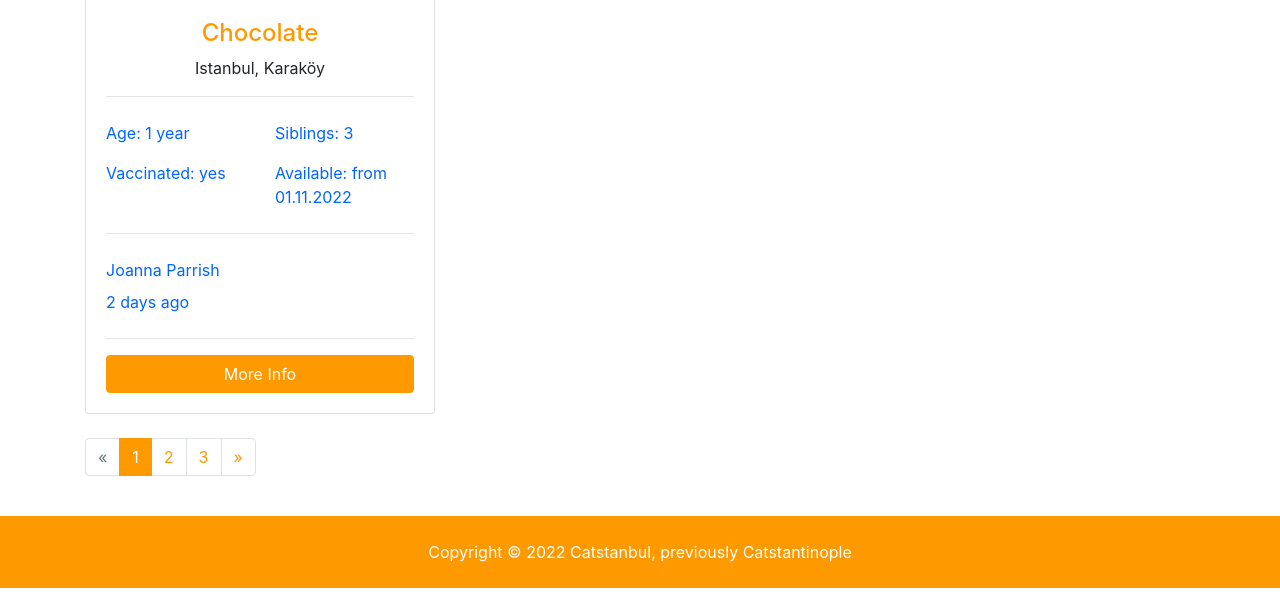
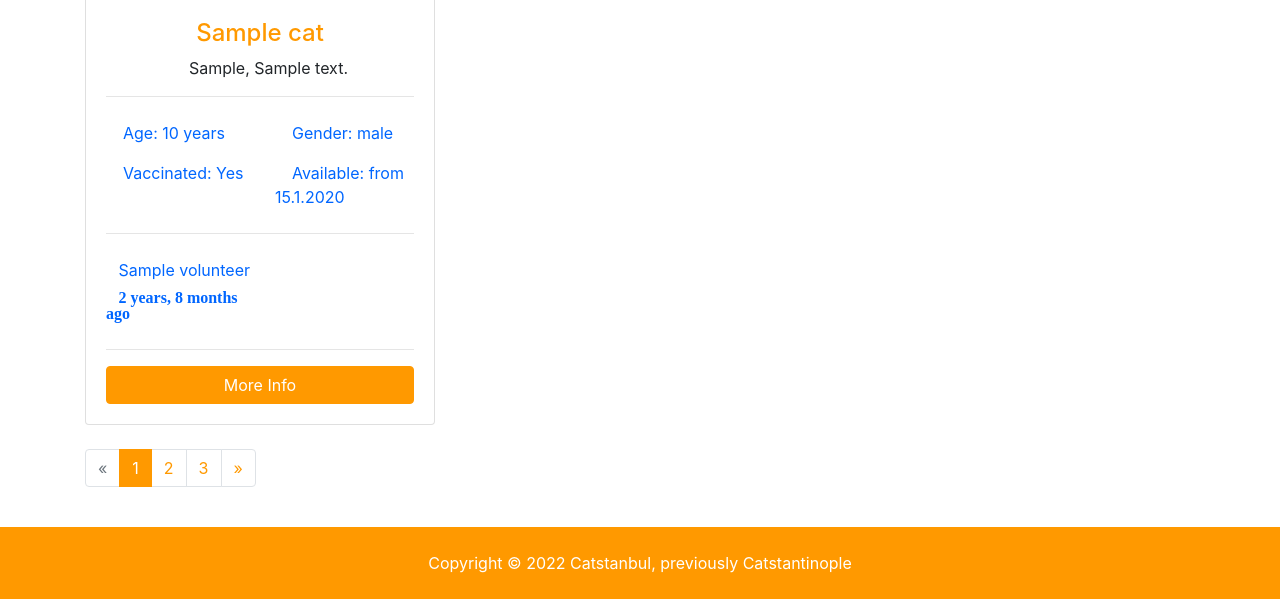
Before and after one commit to Daria200/catstanbul, a Django app: page /cats/ in a window 1280 px wide. Shown: the part 919-1518 px from the top of the page. Run offline with Django 3.2, Linux system fonts and the light colour scheme; tables that the repository leaves empty hold one stand-in row (values such as "Sample post"); grey boxes marked "Sample" are stand-in pictures; parts of the project's set-up code (start-up, migrations or seed data) failed here and were passed over; some libraries are stand-ins or nearby versions; some web fonts are replaced.

Commit message:
display cats in template

```diff
--- a/cats/models.py
+++ b/cats/models.py
@@ -1,5 +1,6 @@
 from datetime import datetime
 from distutils.command.upload import upload
+from email.policy import default
 from django.db import models
 from volunteers.models import Volunteer
 
@@ -20,6 +21,7 @@
     photo_1 = models.ImageField(upload_to="photos/%Y/%m/%d/", blank=True)
     photo_2 = models.ImageField(upload_to="photos/%Y/%m/%d/", blank=True)
     is_published = models.BooleanField(default=True)
+    available_from = models.DateField(default=datetime.now, blank=True)
     list_date = models.DateTimeField(default=datetime.now, blank=True)
 
     def __str__(self):
--- a/cats/views.py
+++ b/cats/views.py
@@ -1,11 +1,16 @@
+from multiprocessing import context
 from django.shortcuts import render
+
+from .models import Cat
 
 
 def cats(request):
-    return render(request, "cats/cats.html")
+    cats = Cat.objects.all()
+    context = {"cats": cats}
+    return render(request, "cats/cats.html", context)
 
 
-def cat(request):
+def cat(request, cat_id):
     return render(request, "cats/cat.html")
 
 
--- a/catstanbul/settings.py
+++ b/catstanbul/settings.py
@@ -44,6 +44,7 @@
     "django.contrib.sessions",
     "django.contrib.messages",
     "django.contrib.staticfiles",
+    "django.contrib.humanize",
     "pages",
     "debug_toolbar",
     "cats",
--- a/templates/base.html
+++ b/templates/base.html
@@ -9,6 +9,8 @@
       href="https://fonts.googleapis.com/css2?family=Reem+Kufi+Fun:wght@500&display=swap"
       rel="stylesheet"
     />
+    <!-- Font Awesome -->
+    <link rel="stylesheet" href="{% static 'css/all.css' %}">
     <!-- Bootstrap -->
     <link rel="stylesheet" href="{% static 'css/bootstrap.css' %}" />
     <!-- Custom -->
--- a/templates/cats/cats.html
+++ b/templates/cats/cats.html
@@ -1,4 +1,6 @@
-{% extends 'base.html' %} {% block content %}
+{% extends 'base.html' %}
+{% block content %}
+{% load humanize %}
 <section id="showcase-inner" class="py-5 text-white">
   <div class="container">
     <div class="row text-center">
@@ -27,58 +29,68 @@
   </div>
 </section>
 
-<!-- Listings -->
+<!-- Cats -->
 <section id="listings" class="py-4">
   <div class="container">
     <div class="row">
-      <!-- Listing 1 -->
+      {% if cats %} {% for cat in cats %}
       <div class="col-md-6 col-lg-4 mb-4">
         <div class="card listing-preview">
-          <img class="card-img-top" src="assets/img/homes/home-1.jpg" alt="" />
+          <img class="card-img-top" src="{{ cat.photo_main }}" alt="" />
           <div class="card-img-overlay">
             <h2>
-              <span class="badge badge-secondary text-white">$10</span>
+              <span class="badge badge-secondary text-white"
+                >${{ cat.donation }}</span
+              >
             </h2>
           </div>
           <div class="card-body">
             <div class="listing-heading text-center">
-              <h4 class="text-primary">Chocolate</h4>
+              <h4 class="text-primary">{{ cat.name }}</h4>
               <p>
-                <i class="fas fa-map-marker text-secondary"></i> Istanbul,
-                Karaköy
+                <i class="fas fa-map-marker text-secondary"></i> {{ cat.city }},
+                {{ cat.address }}
               </p>
             </div>
             <hr />
             <div class="row py-2 text-secondary">
               <div class="col-6">
-                <i class="fas fa-th-large"></i> Age: 1 year
+                <i class="fas fa-th-large"></i> Age: {{ cat.age }}
+                {% if cat.age < 2 %} year {% else %} years {% endif %}
               </div>
-              <div class="col-6"><i class="fas fa-car"></i> Siblings: 3</div>
+              <div class="col-6">
+                <i class="fas fa-th-large"></i> Gender: {{ cat.gender }}
+              </div>
+
             </div>
             <div class="row py-2 text-secondary">
               <div class="col-6">
-                <i class="fas fa-bed"></i> Vaccinated: yes
+                <i class="fas fa-bed"></i> Vaccinated: {% if cat.vaccinated == True %} Yes {% else %} No {% endif %}
               </div>
               <div class="col-6">
-                <i class="fas fa-bath"></i> Available: from 01.11.2022
+                <i class="fas fa-bath"></i> Available: from {{ cat.available_from|date:'j.n.Y' }}
               </div>
             </div>
             <hr />
             <div class="row py-2 text-secondary">
               <div class="col-12">
-                <i class="fas fa-user"></i> Joanna Parrish
+                <i class="fas fa-user"></i>{{ cat.volunteer }}
               </div>
             </div>
             <div class="row text-secondary pb-2">
-              <div class="col-6"><i class="fas fa-clock"></i> 2 days ago</div>
+              <div class="col-6"><i class="fas fa-clock">{{ cat.list_date|timesince }} ago</i></div>
             </div>
             <hr />
-            <a href="listing.html" class="btn btn-primary btn-block"
+            <a href="{% url 'cat' cat.id %}" class="btn btn-primary btn-block"
               >More Info</a
             >
           </div>
         </div>
       </div>
+      {% endfor %} {% else %}
+      <div class="col-md-12"><p>{No Cats Available}</p></div>
+      {% endif %}
+      <!-- Listing 1 -->
     </div>
 
     <div class="row">
```
Also changed, not shown: cats/migrations/0002_cat_available_from.py (added), cats/migrations/0003_alter_cat_available_from.py (added), catstanbul/static/img/user-icon.png (added).
